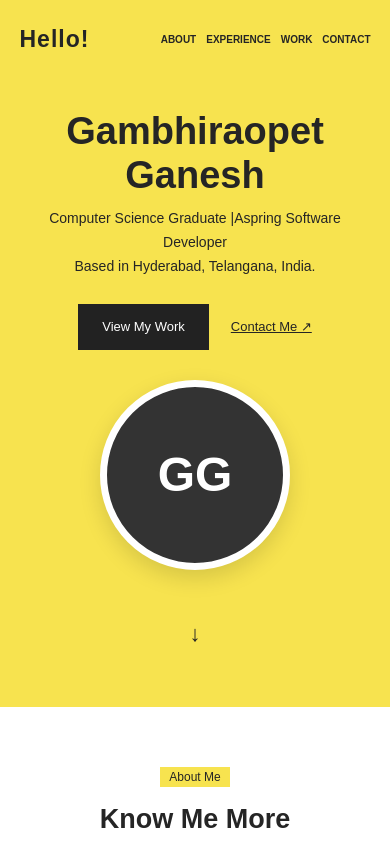
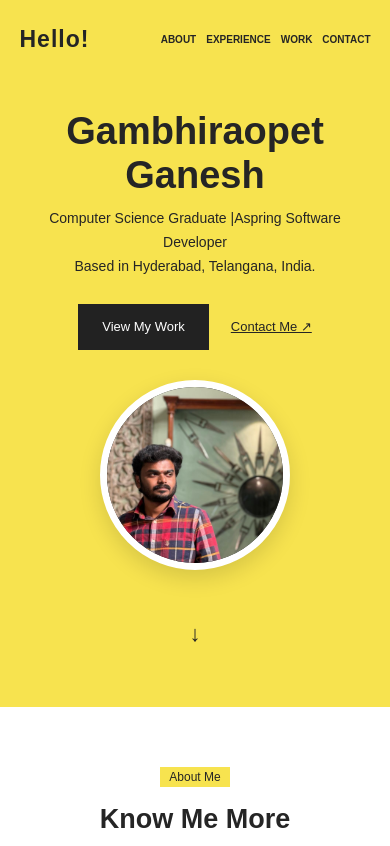
Before and after one commit to Gani2324/gani2324.github.io, a plain HTML site: page index.html in a window 390 px wide. Shown: the top 846 px of the page. Drawn offline with Linux system fonts and the light colour scheme.

Commit message:
Add profile image with styling to index.html
Added profile image styling and updated profile section.

```diff
--- a/index.html
+++ b/index.html
@@ -64,6 +64,14 @@ footer{background:#222;color:white;text-align:center;padding:22px;font-size:12px
 .cards{grid-template-columns:1fr}
 .cert-list{columns:1}
 section{padding:55px 0}
+.profile img {
+    width: 100%;
+    height: 100%;
+    object-fit: cover;
+    object-position: center;
+    border-radius: 50%;
+    display: block;
+}
 }
 </style>
 </head>
@@ -96,7 +104,9 @@ section{padding:55px 0}
 <a href="#contact"><u>Contact Me ↗</u></a>
 </div>
 </div>
-<div class="profile">GG</div>
+<div class="profile">
+    <img src="Me.jpeg" alt="Gambhiraopet Ganesh">
+</div>
 </div>
 <div class="down">↓</div>
 </div>
```
